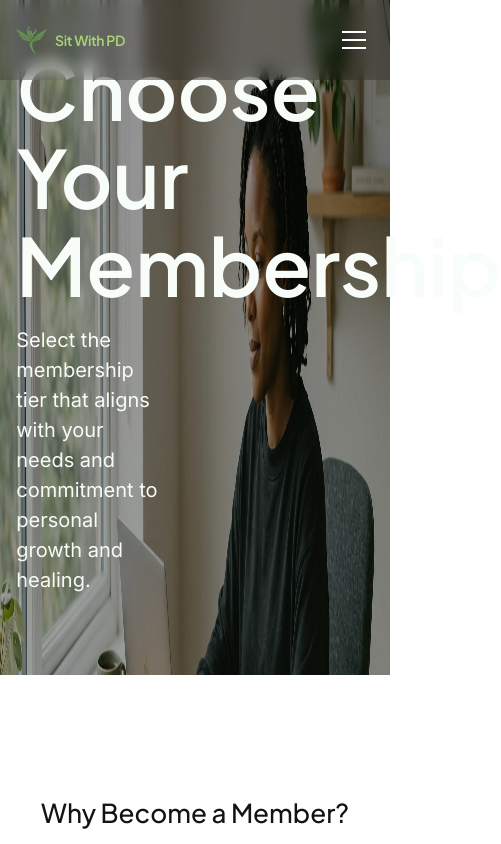
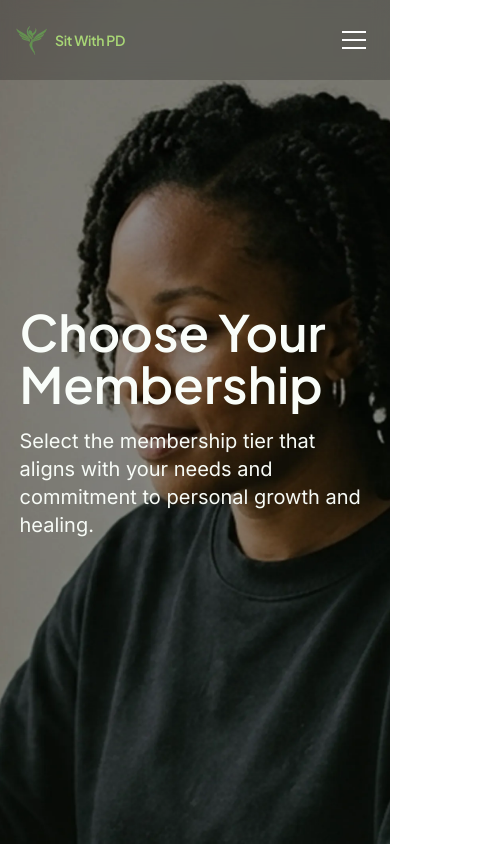
Before and after one commit to ShunGoes/sit-with, a Next.js app: page /membership in a window 390 px wide. Shown: the top 844 px of the page, 501 px wide, since content can reach past the window. Built offline with nearby package versions, Linux system fonts and the light colour scheme.

Commit message:
fixed mobile her issue on home screen and added favicon

```diff
--- a/app/layout.tsx
+++ b/app/layout.tsx
@@ -3,7 +3,6 @@ import { Inter, Plus_Jakarta_Sans } from "next/font/google";
 import "./globals.css";
 import { Navbar } from "@/components/nav/navbar";
 import { ConditionalFooter } from "@/components/footer/conditional-footer";
-
 
 const inter = Inter({
   variable: "--font-inter",
--- a/components/nav/navbar.tsx
+++ b/components/nav/navbar.tsx
@@ -45,7 +45,7 @@ export function Navbar() {
 
   return (
     <nav
-      className="fixed top-0 backdrop-blur-sm z-50 w-full"
+      className="fixed top-0  backdrop-blur-sm z-50 w-full"
       style={{ backgroundColor: "#00000033" }}
     >
       <div className="container mx-auto px-4 md:px-8 h-20 flex items-center max-w-6xl justify-between">
--- a/components/pages/homepage/hero.tsx
+++ b/components/pages/homepage/hero.tsx
@@ -23,7 +23,7 @@ export function Hero() {
       title: "Presence Changes Everything",
       description:
         "Join a global therapeutic network dedicated to presence-based healing, personal development, and emotional transformation.",
-      imageClass: "object-cover ",
+      imageClass: "object-cover object-[75%_center]  md:object-center ",
       titleWidth: "w-full sm:w-[40%] md:w-[40%] lg:w-[50%]"
     },
     {
@@ -34,7 +34,7 @@ export function Hero() {
       title: "Grow at Your Own Pace",
       description:
         "Take your time with structured guidance designed to support you gently through reflection, clarity, and personal growth.",
-      imageClass: "object-cover",
+      imageClass: "object-cover object-[75%_center] md:object-center",
       titleWidth: "w-full sm:w-[70%] md:w-[45%] lg:w-[60%]"
     },
     {
@@ -45,7 +45,7 @@ export function Hero() {
       title: "Build Awareness, One Step at a Time",
       description:
         "Develop simple, practical habits that help you better understand your thoughts, emotions, and daily responses.",
-      imageClass: "object-cover ",
+      imageClass: "object-cover  object-[75%_center] md:object-center",
       titleWidth: "w-full sm:w-[80%] md:w-[60%] lg:w-[70%]"
     },
   ]
--- a/components/pages/membership/hero.tsx
+++ b/components/pages/membership/hero.tsx
@@ -1,26 +1,31 @@
-
+import Image from "next/image";
 
 export function MembershipHero() {
   return (
-    <section
-      style={{
-        backgroundImage: "url('/images/membership-bg.webp')",
-        backgroundSize: "100% 100%",
-        backgroundRepeat: "no-repeat",
-      }}
-      className="min-h-[70dvh] h-[80dvh] w-full pb-20"
+    <section>
+      <div className="relative w-full min-h-dvh h-dvh flex items-center justify-center  py-24">
+        <Image
+          src={"/images/membership-bg.webp"}
+          alt={"about oage bg image"}
+          fill
+          className="object-cover object-[70%_center]"
+          priority
+        />
+        {/* <div className="absolute inset-0 bg-black/25" /> */}
+        <div className="relative h-full w-[90%] mx-auto  flex flex-col gap-6 justify-center items-start max-w-7xl">
+          <div className="space-y-4  ">
+            <h1
+              className={`text-[#F9FDF9] font-semibold text-[3.125rem] lg:text-[4rem] xl:text-[5rem] leading-[1.05]  `}
             >
-      <div className="h-full  mx-auto max-w-6xl w-11/12 flex flex-col justify-center">
-        <div className="flex flex-col justify-end gap-4 h-full ">
-          <h1 className="text-[#F9FDF9] font-semibold text-[80px] leading-[1.1em] ">
               Choose Your <br /> Membership
             </h1>
-          <p className="text-[20px] text-[#F7FBF6] w-5/12">
+            <p className="lg:text-[1.25rem] text-xl text-[#F7FBF6]  md:text-start  sm:w-10/12 md:w-9/12 ">
               Select the membership tier that aligns with your needs and
               commitment to personal growth and healing.
             </p>
           </div>
         </div>
+      </div>
     </section>
   );
 }
--- a/package.json
+++ b/package.json
@@ -3,7 +3,7 @@
   "version": "0.1.0",
   "private": true,
   "scripts": {
-    "dev": "next dev -H 0.0.0.0",
+    "dev": "next dev",
     "build": "next build",
     "start": "next start",
     "lint": "eslint"
```
Also changed, not shown: 1 other file (tests, documents, lock files or other folders). Lines whose indentation alone changed are shown as unchanged.
